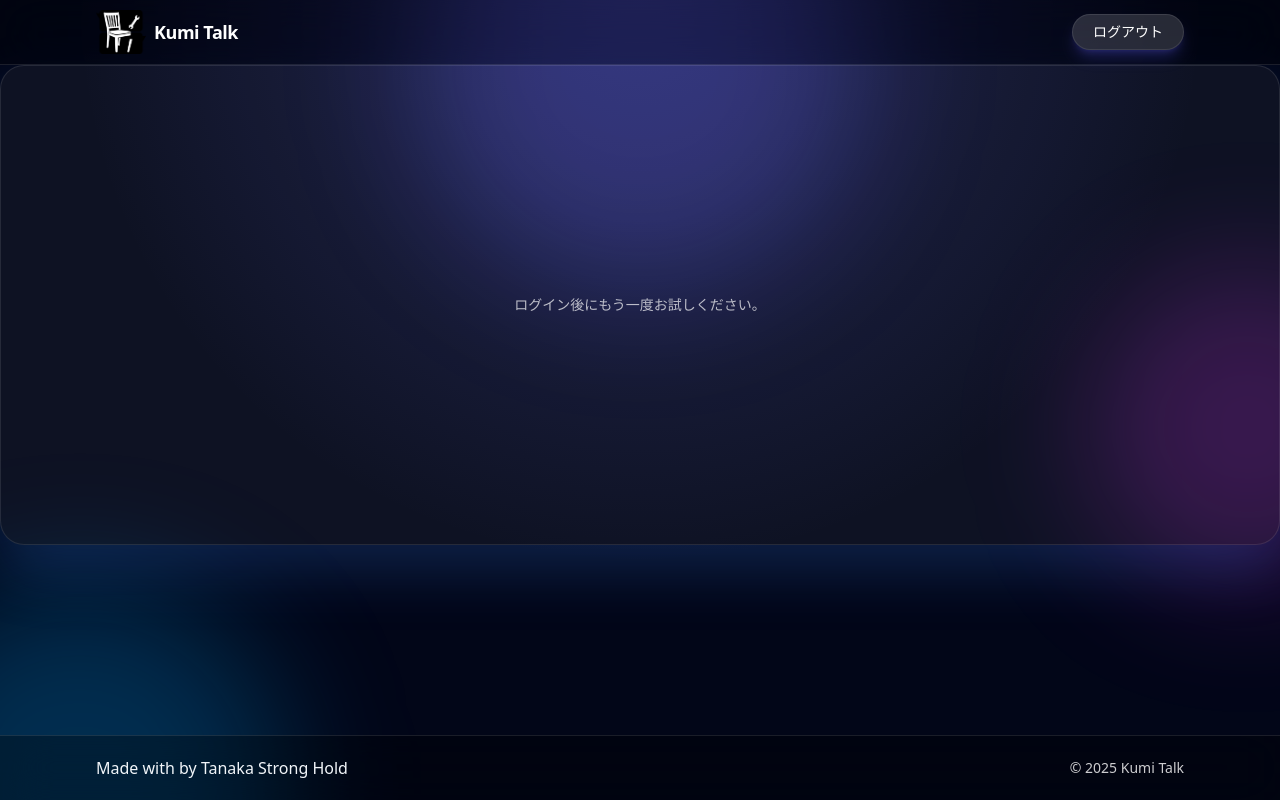
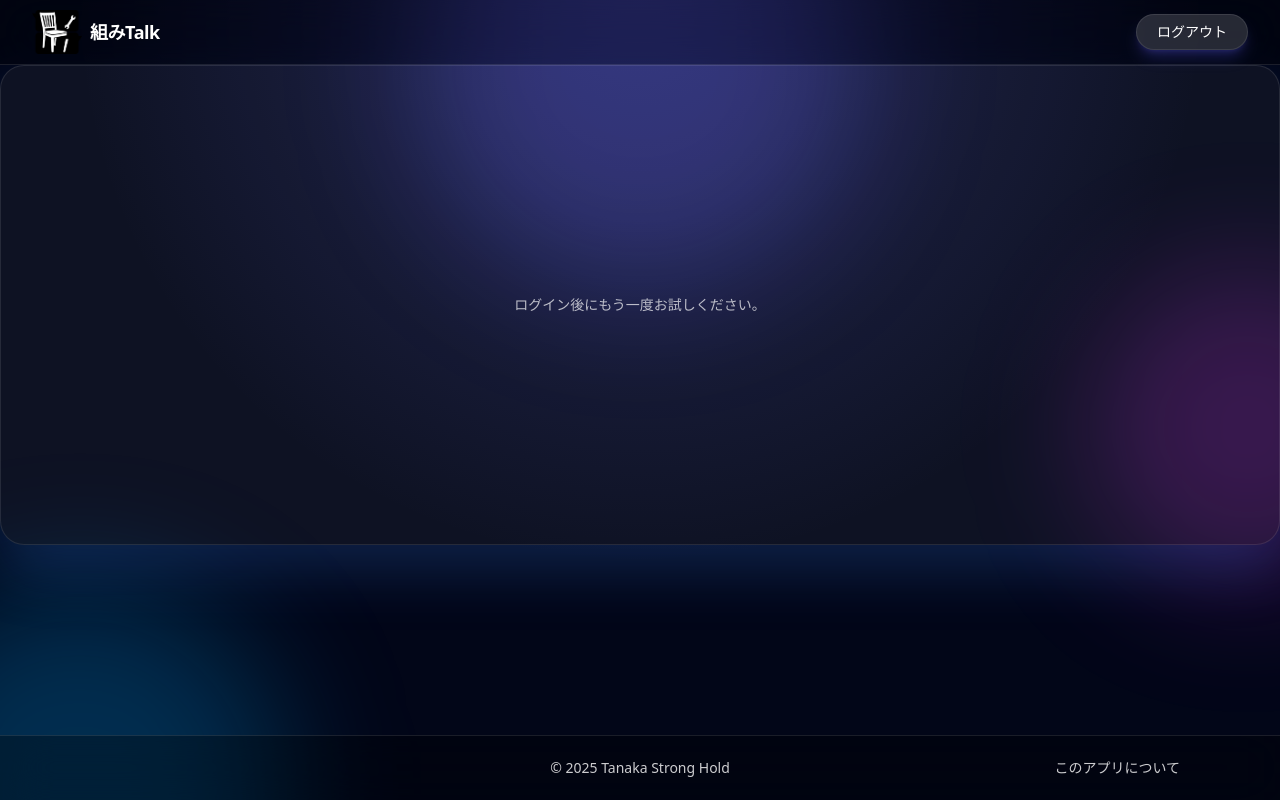
Before and after one commit to jphacks/os_2507, a Next.js app: page /chat in a window 1280 px wide. Built offline with nearby package versions, Linux system fonts and the light colour scheme.

Commit message:
header,footerの修正および「このアプリについて」を追加

```diff
--- a/src/components/footer.tsx
+++ b/src/components/footer.tsx
@@ -1,15 +1,127 @@
+'use client';
+import { useEffect, useRef, useState } from 'react';
 
 export default function Footer() {
+  const [open, setOpen] = useState(false);
+  const dialogRef = useRef<HTMLDivElement>(null);
+  const closeBtnRef = useRef<HTMLButtonElement>(null);
+
+  // Escapeキーで閉じる
+  useEffect(() => {
+    const onKey = (e: KeyboardEvent) => {
+      if (e.key === 'Escape') setOpen(false);
+    };
+    window.addEventListener('keydown', onKey);
+    return () => window.removeEventListener('keydown', onKey);
+  }, []);
+
+  // モーダルオープン時にフォーカスを閉じるボタンへ
+  useEffect(() => {
+    if (open) closeBtnRef.current?.focus();
+  }, [open]);
+
   return (
-    <footer className="mt-16 border-t border-white/10 bg-black/30 backdrop-blur-xl">
-      <div className="mx-auto flex h-16 w-full max-w-6xl items-center justify-between px-4 sm:px-6 lg:px-8">
-        <span>Made with by Tanaka Strong Hold</span>
-        <span className="ml-auto text-sm text-white/80">
-          © {new Date().getFullYear()} Kumi Talk
-        </span>
-        <div className="flex items-center gap-4">
+    <>
+      <footer className="mt-16 border-t border-white/10 bg-black/30 backdrop-blur-xl">
+        <div className="relative mx-auto flex h-16 w-full max-w-6xl items-center px-4 sm:px-6 lg:px-8">
+          {/* 中央を常にセンター */}
+          <span className="pointer-events-none absolute left-1/2 -translate-x-1/2 text-sm text-white/80">
+            © {new Date().getFullYear()} Tanaka Strong Hold
+          </span>
+
+          {/* 右端リンク */}
+          <div className="ml-auto flex items-center gap-4">
+            <button
+              onClick={() => setOpen(true)}
+              className="text-sm text-white/80 underline-offset-4 hover:underline focus:outline-none focus:ring-2 focus:ring-white/30 rounded-md px-1"
+              aria-haspopup="dialog"
+              aria-expanded={open}
+              aria-controls="about-dialog"
+            >
+              このアプリについて
+            </button>
+          </div>
         </div>
-      </div>
-    </footer>
+      </footer>
+
+      {/* モーダル（Portal不要のシンプル版） */}
+      {open && (
+        <div
+          id="about-dialog"
+          role="dialog"
+          aria-modal="true"
+          aria-labelledby="about-title"
+          className="fixed inset-0 z-50 flex items-center justify-center bg-black/60 p-4"
+          onClick={(e) => {
+            // 背景クリックで閉じる（中身クリックは止める）
+            if (e.target === e.currentTarget) setOpen(false);
+          }}
+        >
+          <div
+            ref={dialogRef}
+            className="w-full max-w-lg rounded-2xl bg-neutral-900/95 p-6 shadow-2xl ring-1 ring-white/10 backdrop-blur-xl"
+          >
+            <div className="mb-4 flex items-start justify-between">
+              <h2 id="about-title" className="text-lg font-semibold text-white">
+                このアプリについて
+              </h2>
+              <button
+                ref={closeBtnRef}
+                onClick={() => setOpen(false)}
+                className="rounded-md px-2 py-1 text-sm text-white/70 hover:text-white focus:outline-none focus:ring-2 focus:ring-white/30"
+                aria-label="閉じる"
+              >
+                ✕
+              </button>
+            </div>
+
+            {/* ---- 概要文（編集して使ってください） ---- */}
+            <div className="space-y-3 text-sm leading-6 text-white/85">
+              <p>
+                「組みTalk」は、家具の組み立てをAIが対話型で支援するアプリです
+              </p>
+            </div>
+
+            {/* ---- 概要文（編集して使ってください） ---- */}
+            <div className="mt-4 space-y-4 text-sm leading-6 text-white/85">
+              <h3 className="text-sm font-semibold text-white">キャッチコピー</h3>
+              <ul className="list-disc space-y-1 pl-5">
+                <li>複雑な家具の組み立ては今日から迷わせない</li>
+              </ul>
+
+              <h3 className="text-sm font-semibold text-white">「組みTalk」の由来</h3>
+              <div className="mt-2 grid grid-cols-[auto_min-content_1fr] gap-x-1 text-sm text-white/85">
+                <div className="py-1 pr-1 text-white">「組み立て」×「Talk」</div>
+                <div className="py-1 text-center leading-none">=</div>
+                <div className="py-1">組み立てながら話す</div>
+
+                <div className="py-1 pr-1 text-white">「汲み解く」</div>
+                <div className="py-1 text-center leading-none">=</div>
+                <div className="py-1">説明書の意味を汲み取って会話する</div>
+              </div>
+
+
+              <h3 className="text-sm font-semibold text-white">使い方（3ステップ）</h3>
+              <ul className="list-disc space-y-1 pl-5">
+                <li>取説PDFをアップロード</li>
+                <li>回答を見ながら組み立て</li>
+                <li>気になる工程・部品については，チャットにて質問！</li>
+              </ul>
+
+              <h3 className="text-sm font-semibold text-white">特徴</h3>
+              <ul className="list-disc space-y-1 pl-5">
+                <li>初心者にもやさしい操作性</li>
+                <li>手が止まる「つまずき」をチャットですぐ解消</li>
+              </ul>
+            </div>
+
+
+
+            <div className="mt-6 flex justify-end gap-3">
+            </div>
+          </div>
+        </div>
+      )}
+    </>
   );
 }
--- a/src/components/top-nav.tsx
+++ b/src/components/top-nav.tsx
@@ -38,17 +38,17 @@ export default function TopNav() {
 
   return (
     <header className="sticky top-0 z-40 border-b border-white/10 bg-black/30 backdrop-blur-xl">
-      <div className="mx-auto flex h-16 w-full max-w-6xl items-center justify-between px-4 sm:px-6 lg:px-8">
+      <div className="mx-auto flex h-16 w-full items-center justify-between px-4 sm:px-6 lg:px-8">
         <div className="flex items-center gap-2">
         <Image
           src="/images/KumiTalk.png"
-            alt = "ロゴ"
-            width = {50}
-            height = {32}
+          alt="ロゴ"
+          width={50}
+          height={32}
           className="object-contain"
         />
         <span className="text-lg font-semibold tracking-tight text-white drop-shadow">
-            Kumi Talk
+          組みTalk
         </span>
         </div>
         <Button
```
Also changed, not shown: 2 other files (tests, documents, lock files or other folders). Lines whose indentation alone changed are shown as unchanged.
